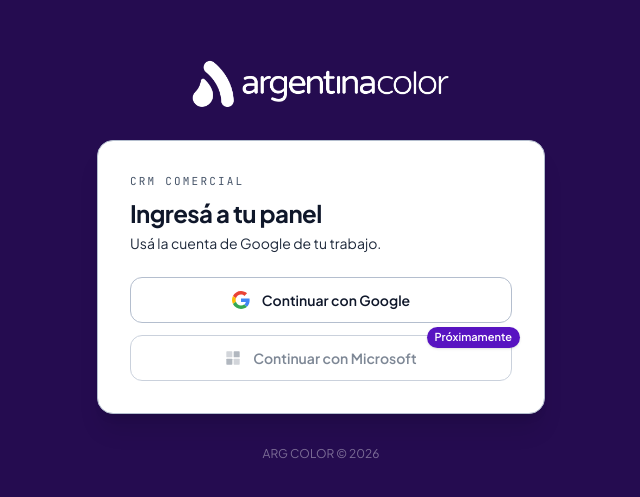
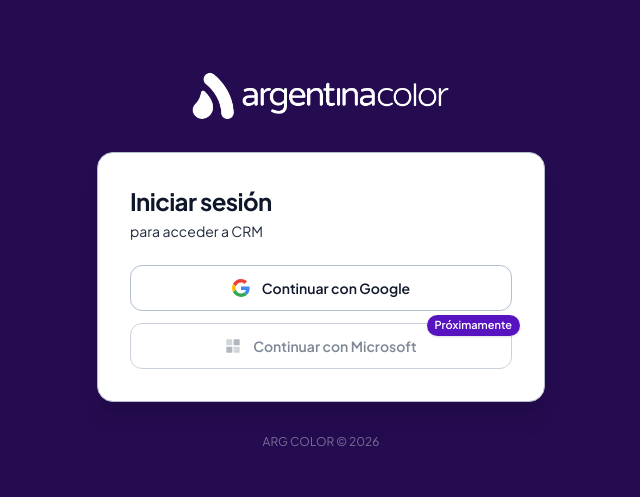
Before and after one commit to santiclfriedrich/CRM-argcolor, a Next.js app in the folder frontend/: page /login in a window 1280 px wide. Shown: the part 139-636 px from the top of the page, without its empty margins (319-959 px from the left). Built offline with nearby package versions, Linux system fonts and the light colour scheme; no server answers.

Commit message:
Login: título "Iniciar sesión" / "para acceder a CRM" (saca el kicker)
Co-Authored-By: Claude Opus 4.8 <noreply@anthropic.com>

```diff
--- a/frontend/app/login/page.tsx
+++ b/frontend/app/login/page.tsx
@@ -76,15 +76,8 @@ export default function LoginPage() {
 
         {/* Tarjeta de acceso (superficie sólida, sin gradientes ni blur) */}
         <div className="mt-8 w-full rounded-2xl border border-line bg-surface p-8 shadow-xl">
-          <p className="font-mono text-[11px] uppercase tracking-[0.2em] text-ink-3">
-            CRM Comercial
-          </p>
-          <h1 className="mt-2 text-2xl font-bold tracking-tight text-ink">
-            Ingresá a tu panel
-          </h1>
-          <p className="mt-1 text-sm text-ink-2">
-            Usá la cuenta de Google de tu trabajo.
-          </p>
+          <h1 className="text-2xl font-bold tracking-tight text-ink">Iniciar sesión</h1>
+          <p className="mt-1 text-sm text-ink-2">para acceder a CRM</p>
 
           {error && (
             <p className="mt-5 rounded-lg bg-danger/10 px-4 py-2.5 text-sm text-danger ring-1 ring-danger/25">
```
Also changed, not shown: 1 other file (tests, documents, lock files or other folders).
